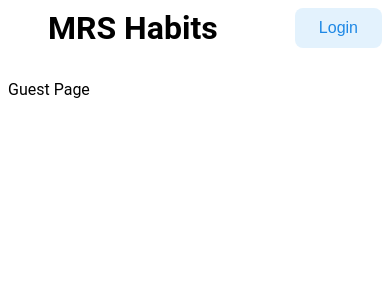
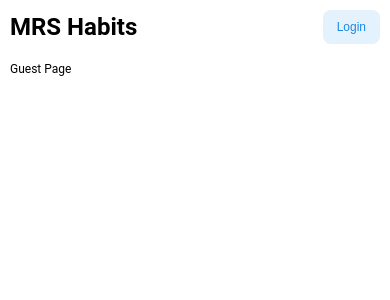
Before and after one commit to mskwarczek/mrs-habits, a React (Create React App) app: page /#/guest in a window 390 px wide. Shown: the top 300 px of the page. Built offline with nearby package versions, Linux system fonts and the light colour scheme; no server answers.

Commit message:
style: improve responsiveness of habits overview, update global styles

```diff
--- a/src/components/CreatorSection.tsx
+++ b/src/components/CreatorSection.tsx
@@ -7,9 +7,10 @@ import { TRootState, openCreatorModal, closeCreatorModal } from '../store';
 
 interface ICreatorSection {
   type: 'HABIT';
+  children?: React.ReactNode;
 }
 
-const CreatorSection = ({ type }: ICreatorSection) => {
+const CreatorSection = ({ type, children }: ICreatorSection) => {
   const isModalOpen = useSelector(
     (state: TRootState) => state.modals.creatorModal.isOpen,
   );
@@ -19,10 +20,14 @@ const CreatorSection = ({ type }: ICreatorSection) => {
     case 'HABIT':
       return (
         <div>
-          <Button
-            text={'Create a new habit'}
-            action={() => dispatch(openCreatorModal())}
-          />
+          {!children ? (
+            <Button
+              text={'Create a new habit'}
+              action={() => dispatch(openCreatorModal())}
+            />
+          ) : (
+            children
+          )}
           {isModalOpen && (
             <Modal
               isOpen={isModalOpen}
--- a/src/components/FormField.tsx
+++ b/src/components/FormField.tsx
@@ -6,8 +6,8 @@ import { Input, Select, Textarea } from './index';
 const StyledWrapper = styled.div`
   display: flex;
   flex-flow: row nowrap;
+  align-items: center;
   justify-content: space-between;
-  align-items: center;
   padding-bottom: ${({ theme }) => theme.space.xs};
 `;
 
--- a/src/components/GridDay.tsx
+++ b/src/components/GridDay.tsx
@@ -3,12 +3,12 @@ import styled from 'styled-components';
 
 import { THabitRealization } from '../store';
 
-const StyledGridDay = styled.div<{ bgColor: string }>`
+const StyledGridDay = styled.div<{ bgcolor: string }>`
   display: flex;
   flex-flow: row nowrap;
   align-items: center;
   justify-content: center;
-  background-color: ${({ bgColor }) => bgColor};
+  background-color: ${({ bgcolor }) => bgcolor};
   cursor: default;
   &:hover {
     border: 1px solid ${({ theme }) => theme.color.bg.active};
@@ -51,7 +51,7 @@ const GridDay = ({ day }: IGridDayProps) => {
 
   return (
     <StyledGridDay
-      bgColor={bgColor}
+      bgcolor={bgColor}
       title={date}
     >
       {isStartDate && '>'}
--- a/src/components/HabitCard.tsx
+++ b/src/components/HabitCard.tsx
@@ -7,14 +7,31 @@ import { IHabit } from '../store';
 import { getTimeSinceDate } from '../utils/datetime';
 
 const StyledCard = styled.div`
-  display: flex;
-  flex-flow: column nowrap;
-  justify-content: flex-start;
-  align-items: left;
-  width: 300px;
-  padding: ${({ theme }) => theme.space.m};
+  display: grid;
+  grid-template-areas:
+    'name'
+    'info'
+    'realization-grid'
+    'expand-button';
+  gap: ${({ theme }) => theme.space.xs};
+  padding: ${({ theme }) => theme.space.xs};
   border: 1px solid ${({ theme }) => theme.color.bg.secondary};
   border-radius: ${({ theme }) => theme.borderRad.m};
+  @media only screen and (min-width: ${({ theme }) => theme.breakpoints.xl}) {
+    padding: ${({ theme }) => theme.space.s};
+  }
+`;
+
+const StyledName = styled.h3`
+  grid-area: name;
+`;
+
+const StyledInfo = styled.div`
+  grid-area: info;
+`;
+
+const StyledButton = styled(Button)`
+  grid-area: expand-button;
 `;
 
 interface IHabitCardProps {
@@ -33,7 +50,8 @@ const HabitCard = ({ habit }: IHabitCardProps) => {
 
   return (
     <StyledCard>
-      <p>{name}</p>
+      <StyledName>{name}</StyledName>
+      <StyledInfo>
         {startDate && (
           <p>You have been following this habit since {startDate}.</p>
         )}
@@ -42,8 +60,9 @@ const HabitCard = ({ habit }: IHabitCardProps) => {
         )}
         {endDate && <p>Planned end or update: {endDate}</p>}
         <p>{description}</p>
+      </StyledInfo>
       <HabitRealizationGrid habit={habit} />
-      <Button
+      <StyledButton
         text={'Show details'}
         action={() => handleNav(`/habits/${id}`)}
       />
--- a/src/components/HabitRealizationGrid.tsx
+++ b/src/components/HabitRealizationGrid.tsx
@@ -14,14 +14,15 @@ import { transposeMatrix } from '../utils/math';
 
 const StyledGrid = styled.div<{
   orientation: 'VERTICAL' | 'HORIZONTAL';
-  weeksNumber: number;
+  weeksnumber: number;
 }>`
+  grid-area: realization-grid;
   display: grid;
   ${({ orientation }) =>
     orientation === 'VERTICAL'
       ? 'grid-template-rows'
-      : 'grid-template-columns'}: repeat(${({ weeksNumber }) =>
-    weeksNumber}, 15px);
+      : 'grid-template-columns'}: repeat(${({ weeksnumber }) =>
+    weeksnumber}, 15px);
   ${({ orientation }) =>
     orientation === 'VERTICAL'
       ? 'grid-template-columns'
@@ -93,19 +94,9 @@ const HabitRealizationGrid = ({
   }
 
   return (
-    <>
-      <button
-        onClick={() =>
-          setOrientation((prevState) =>
-            prevState === 'VERTICAL' ? 'HORIZONTAL' : 'VERTICAL',
-          )
-        }
-      >
-        {orientation}
-      </button>
     <StyledGrid
       orientation={orientation}
-        weeksNumber={weekNumber}
+      weeksnumber={weekNumber}
     >
       {orientation === 'VERTICAL'
         ? grid.map((week) =>
@@ -125,7 +116,6 @@ const HabitRealizationGrid = ({
             )),
           )}
     </StyledGrid>
-    </>
   );
 };
 
--- a/src/components/HabitsOverview.tsx
+++ b/src/components/HabitsOverview.tsx
@@ -1,26 +1,45 @@
 import React from 'react';
 import styled from 'styled-components';
 
-import { HabitCard } from './index';
+import { CreatorSection, HabitCard } from './index';
 import { TRootState, useAppSelector } from '../store';
 
+const StyledSectionHeader = styled.div`
+  display: flex;
+  flex-flow: row nowrap;
+  align-items-center;
+  justify-content: space-between;
+  padding-bottom: ${({ theme }) => theme.space.s};
+`;
+
 const StyledWrapper = styled.div`
-  display: flex;
-  flex-flow: row wrap;
-  justify-content: center;
-  align-items: center;
-  width: 1200px;
-  gap: ${({ theme }) => theme.space.m};
+  display: grid;
+  grid-template-rows: 1fr;
+  grid-template-columns: 1fr;
+  gap: ${({ theme }) => theme.space.xs};
+  @media only screen and (min-width: ${({ theme }) => theme.breakpoints.s}) {
+    grid-template-columns: 1fr 1fr;
+  }
+  @media only screen and (min-width: ${({ theme }) => theme.breakpoints.l}) {
+    grid-template-columns: 1fr 1fr 1fr;
+  }
+  @media only screen and (min-width: ${({ theme }) => theme.breakpoints.xl}) {
+    grid-template-columns: 1fr 1fr 1fr 1fr;
+    gap: ${({ theme }) => theme.space.s};
+  }
 `;
 
 const HabitsOverview = () => {
   const habits = useAppSelector((state: TRootState) => state.habits.data);
 
   return (
-    <div>
-      Your habits:
+    <section>
+      <StyledSectionHeader>
+        <h2>Habits summary</h2>
+        <CreatorSection type='HABIT' />
+      </StyledSectionHeader>
       <StyledWrapper>
-        {habits ? (
+        {habits && habits.length ? (
           habits.map((habit) => (
             <HabitCard
               key={habit.id}
@@ -28,10 +47,14 @@ const HabitsOverview = () => {
             />
           ))
         ) : (
-          <div>You do not have any habits yet. Would you like to add one?</div>
+          <div>
+            <p>You do not have any habits yet. Would you like to add one?</p>
+            <br />
+            <CreatorSection type='HABIT' />
+          </div>
         )}
       </StyledWrapper>
-    </div>
+    </section>
   );
 };
 
--- a/src/components/Header.tsx
+++ b/src/components/Header.tsx
@@ -9,7 +9,6 @@ const StyledHeader = styled.header`
   align-items: center;
   justify-content: space-between;
   background-color: ${({ theme }) => theme.color.bg.primary};
-  padding-left: ${({ theme }) => theme.space.xl};
   margin-bottom: ${({ theme }) => theme.space.l};
 `;
 
--- a/src/pages/HomePage.tsx
+++ b/src/pages/HomePage.tsx
@@ -1,15 +1,11 @@
 import React from 'react';
 
-import { CreatorSection, HabitsOverview } from '../components';
+import { HabitsOverview } from '../components';
 
 const HomePage = () => {
   return (
     <main>
-      Home Page
-      <br />
       <HabitsOverview />
-      <br />
-      <CreatorSection type='HABIT' />
     </main>
   );
 };
--- a/src/styles/GlobalStyle.tsx
+++ b/src/styles/GlobalStyle.tsx
@@ -32,8 +32,22 @@ const GlobalStyle = createGlobalStyle`
   h2 {
     color: ${({ theme }) => theme.color.text.primary};
     font-weight: ${({ theme }) => theme.fontWeight.bold};
+    font-size: ${({ theme }) => theme.fontSize.xl};
+    line-height: ${({ theme }) => theme.lineHeight.xl};
+  }
+
+  h3 {
+    color: ${({ theme }) => theme.color.text.primary};
+    font-weight: ${({ theme }) => theme.fontWeight.bold};
     font-size: ${({ theme }) => theme.fontSize.l};
     line-height: ${({ theme }) => theme.lineHeight.l};
+  }
+
+  p {
+    color: ${({ theme }) => theme.color.text.primary};
+    font-weight: ${({ theme }) => theme.fontWeight.normal};
+    font-size: ${({ theme }) => theme.fontSize.m};
+    line-height: ${({ theme }) => theme.lineHeight.m};
   }
 `;
 
--- a/src/styles/themes/defaultTheme.ts
+++ b/src/styles/themes/defaultTheme.ts
@@ -2,18 +2,18 @@ import { DefaultTheme } from 'styled-components';
 
 const defaultTheme: DefaultTheme = {
   breakpoints: {
-    xs: '321px',
-    s: '481px',
+    xs: '479px',
+    s: '639px',
     m: '769px',
     l: '1025px',
-    xl: '1201px',
+    xl: '1281px',
   },
   space: {
-    xs: '8px',
-    s: '16px',
-    m: '24px',
-    l: '32px',
-    xl: '40px',
+    xs: '10px',
+    s: '12px',
+    m: '14px',
+    l: '18px',
+    xl: '22px',
   },
   color: {
     text: {
@@ -37,11 +37,11 @@ const defaultTheme: DefaultTheme = {
   },
   fontFamily: 'Roboto, sans-serif',
   fontSize: {
-    xs: '12px',
-    s: '14px',
-    m: '16px',
-    l: '24px',
-    xl: '32px',
+    xs: '8px',
+    s: '10px',
+    m: '12px',
+    l: '14px',
+    xl: '16px',
   },
   fontWeight: {
     normal: 400,
@@ -49,11 +49,11 @@ const defaultTheme: DefaultTheme = {
     action: 500,
   },
   lineHeight: {
-    xs: '16px',
-    s: '20px',
-    m: '24px',
-    l: '32px',
-    xl: '40px',
+    xs: '10px',
+    s: '12px',
+    m: '14px',
+    l: '18px',
+    xl: '22px',
   },
   borderRad: {
     xs: '4px',
```
Lines whose indentation alone changed are shown as unchanged.
